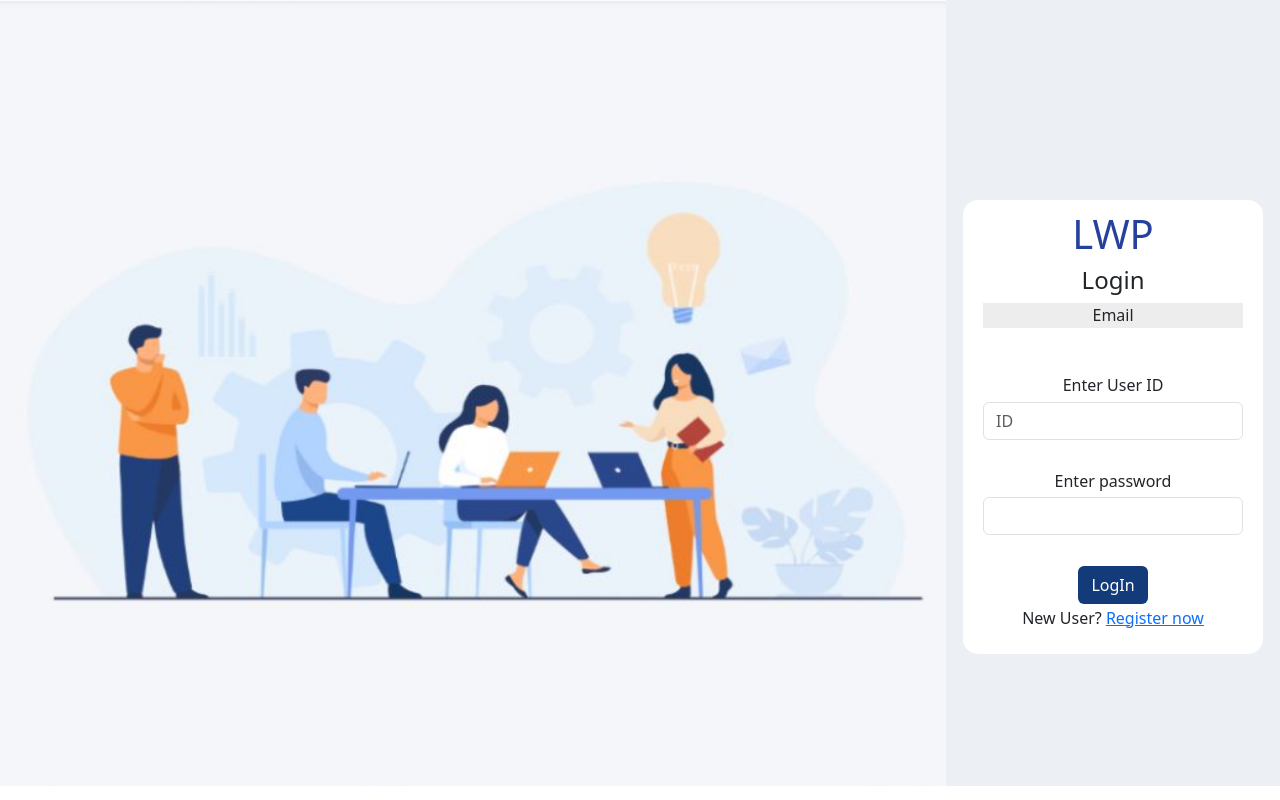
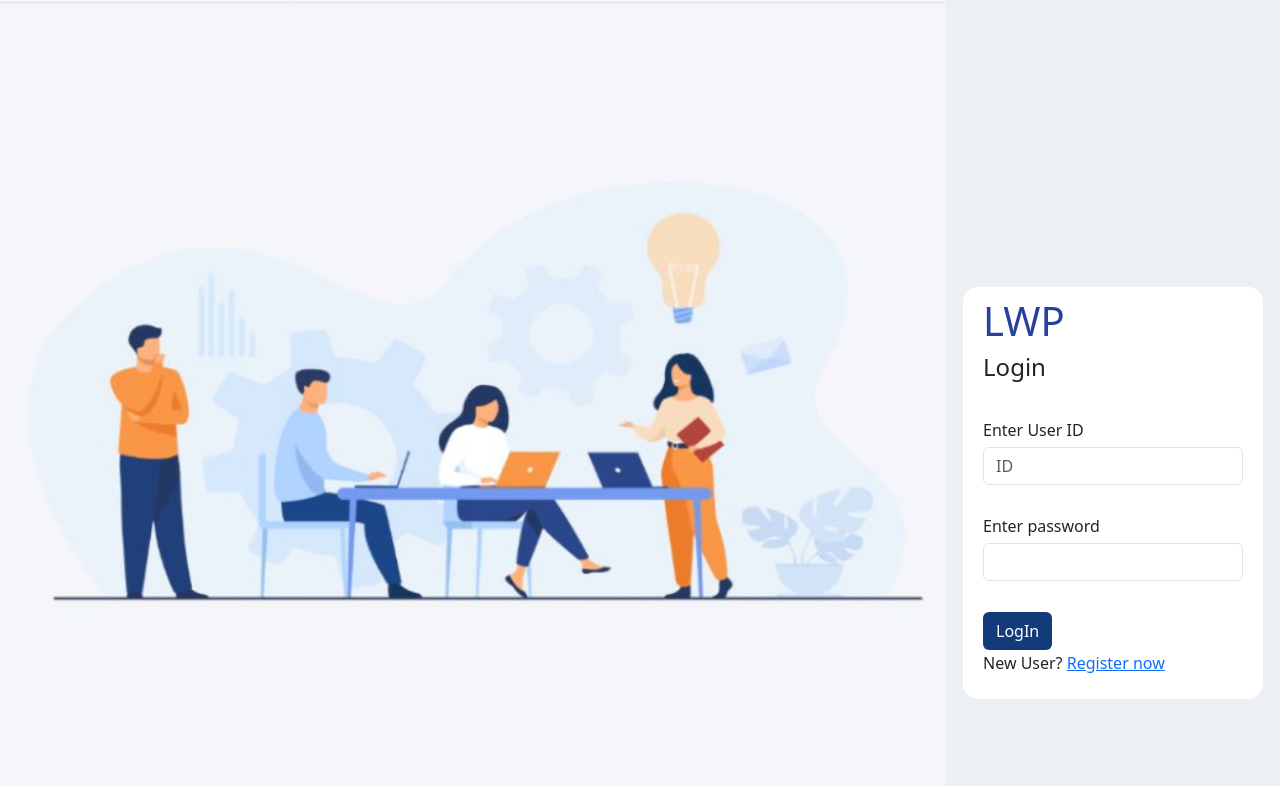
Before and after one commit to Shirish04122002/Leave-Management-System, a Django app: page / in a window 1280 px wide. Run offline with Django 4.2, Linux system fonts and the light colour scheme.

Commit message:
Leave Management Module

```diff
--- a/leaveApplicationStaff/templates/management/login.html
+++ b/leaveApplicationStaff/templates/management/login.html
@@ -1,4 +1,4 @@
-<!doctype html>
+<!DOCTYPE html>
 {% load static %}
 <html lang="en">
 
@@ -11,43 +11,32 @@
     <link rel="stylesheet" href="{% static 'css/login.css' %}">
 </head>
 
-<body>
-    <div class="d-flex">
-        <div class="sub-flex bg-dark">
+<body class="d-flex">
+    <div class="sub-flex bg-dark d-flex flex-column justify-content-center align-items-center">
         <img src="{% static 'imgs/loginpage.png' %}" alt="loginpage.png" height="786">
     </div>
-        <div class="sub-flex-40">
-            <center>
+    <div class="sub-flex-40 d-flex flex-column justify-content-center align-items-center">
         <div class="login display-5">
-                    <center>
             <h1>LWP</h1>
             <div class="login-sub">
                 <h4>Login</h4>
-                            <p class="email-font">
-                                Email
-                            </p>
+                <!-- <p class="email-font">Email</p> -->
                 <div class="form-sign-in">
                     <form action="{% url 'login' %}" method="post">
                         {% csrf_token %}
                         <div class="mb-3">
-                                        <label for="userid" class="font-weight-bold text-small"><b>Enter
-                                                User ID</b></label>
+                            <label for="userid" class="font-weight-bold text-small"><b>Enter User ID</b></label>
                             <input type="text" class="form-control" id="userid" name="userid" width="100"
                                 placeholder="ID" required>
-                                        <label for="password" class="font-weight-bold text-small"><b>Enter
-                                                password</b></label>
-                                        <input type="password" class="form-control" id="password" name="password"
-                                            width="100" required>
+                            <label for="password" class="font-weight-bold text-small"><b>Enter password</b></label>
+                            <input type="password" class="form-control" id="password" name="password" width="100"
+                                required>
                         </div>
                         <input type="submit" value="LogIn" class="btn btn-m submit text-white">
                     </form>
                 </div>
             </div>
-                        <p class="font-weight-bold text-small">New User? <a href="{% url 'signup' %}">Register now</a>
-                        </p>
-                    </center>
-                </div>
-            </center>
+            <p class="font-weight-bold text-small">New User? <a href="{% url 'signup' %}">Register now</a></p>
         </div>
     </div>
     <script src="https://cdn.jsdelivr.net/npm/bootstrap@5.3.1/dist/js/bootstrap.bundle.min.js"
```
Also changed, not shown: leaveApplicationStaff/README.md (deleted), leaveApplicationStaff/db.sqlite3. Lines whose indentation alone changed are shown as unchanged.
